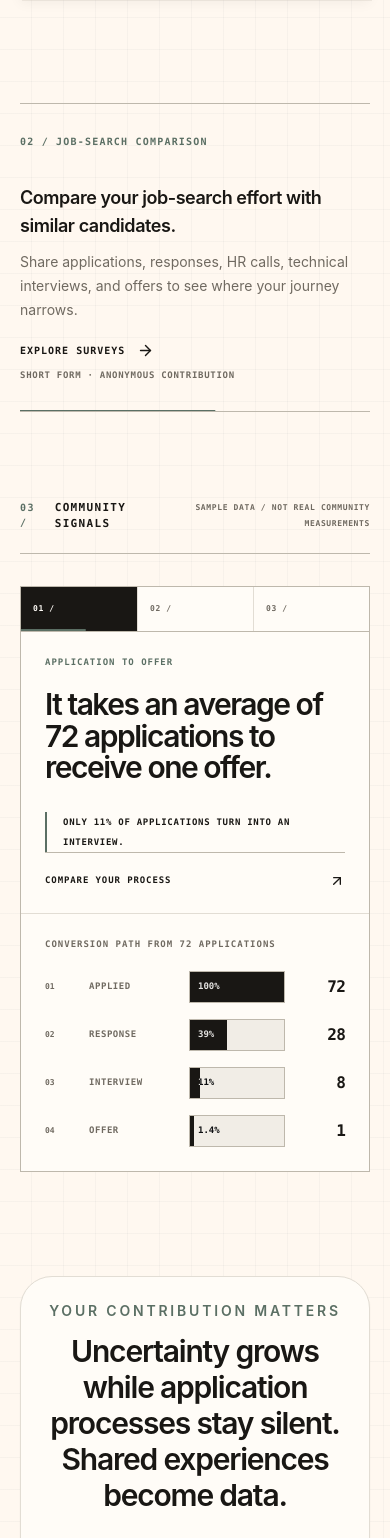
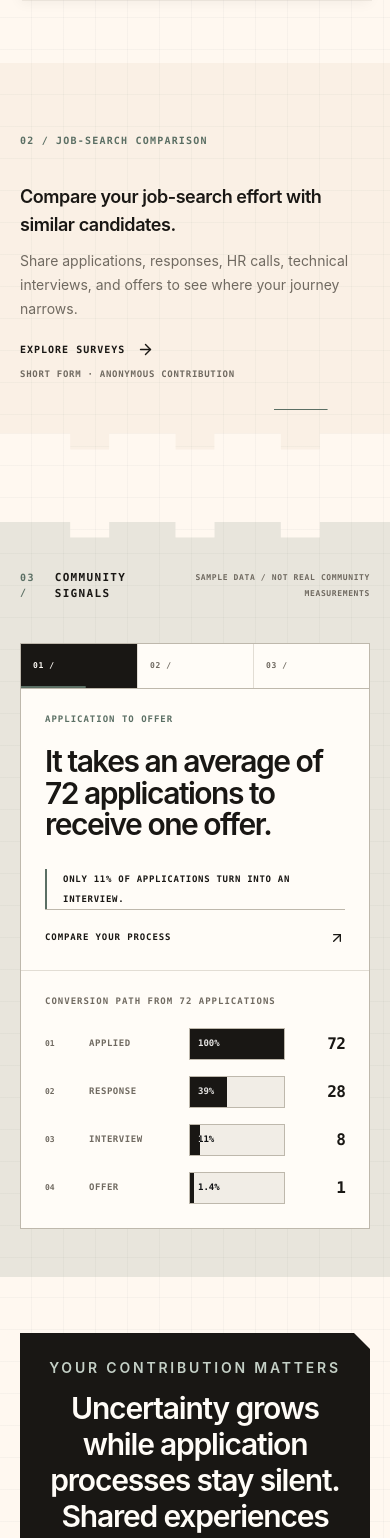
Before and after one commit to canyavuzdb/interview-memory, a Next.js app: page /en in a window 390 px wide. Shown: the part 1550-3088 px from the top of the page. Built offline with nearby package versions, Linux system fonts and the light colour scheme.

Commit message:
feat: refine landing section rhythm and interlocking transitions

```diff
--- a/app/[locale]/page.jsx
+++ b/app/[locale]/page.jsx
@@ -157,27 +157,31 @@ export default async function HomePage({ params }) {
         </div>
       </section>
 
-      <SurveyLaunchBanner
-        copy={messages.home.surveyPrompt}
-        href={`/${locale}/surveys`}
-      />
+      <div className="landing-puzzle-flow">
+        <div className="landing-survey-zone">
+          <SurveyLaunchBanner
+            copy={messages.home.surveyPrompt}
+            href={`/${locale}/surveys`}
+          />
+        </div>
 
-      <div id="stats">
-        <CommunityStats copy={messages.community} locale={locale} />
+        <div id="stats" className="landing-data-zone scroll-mt-16">
+          <CommunityStats copy={messages.community} locale={locale} />
+        </div>
       </div>
 
-      <section className="mx-auto max-w-7xl px-5 py-14 pb-20 sm:px-6 lg:px-8">
-        <div className="rounded-[2rem] border border-line bg-surface p-6 text-center shadow-sm md:p-10">
-          <p className="text-sm font-semibold uppercase tracking-[0.2em] text-accent">
+      <section className="landing-closing-zone px-5 py-14 pb-20 sm:px-6 lg:px-8">
+        <div className="landing-closing-panel mx-auto max-w-7xl border border-ink bg-ink p-6 text-center text-surface md:p-10">
+          <p className="text-sm font-semibold uppercase tracking-[0.2em] text-[var(--inverse-muted)]">
             {messages.home.finalCta.eyebrow}
           </p>
-          <h2 className="mx-auto mt-3 min-h-[180px] max-w-3xl text-3xl font-semibold tracking-[-0.04em] sm:text-4xl md:min-h-0">
+          <h2 className="mx-auto mt-3 min-h-[180px] max-w-3xl text-3xl font-semibold tracking-[-0.04em] text-surface sm:text-4xl md:min-h-0">
             {messages.home.finalCta.title}
           </h2>
           <div className="mt-7 flex flex-col justify-center gap-3 sm:flex-row">
             <Link
               href={`/${locale}/surveys/company-experience`}
-              className="inline-flex w-full items-center justify-center gap-2 rounded-full bg-ink px-6 py-3 text-sm font-semibold text-surface transition hover:-translate-y-0.5 hover:bg-accentDark sm:w-[280px]"
+              className="inline-flex w-full items-center justify-center gap-2 border border-surface bg-surface px-6 py-3 text-sm font-semibold text-ink transition hover:-translate-y-0.5 hover:border-accent hover:bg-accent sm:w-[280px]"
             >
               <StableLocalizedText reserve={alternateMessages.home.finalCta.company}>
                 {messages.home.finalCta.company}
@@ -187,12 +191,12 @@ export default async function HomePage({ params }) {
 
             <Link
               href={`/${locale}/surveys/application-benchmark`}
-              className="group inline-flex w-full items-center justify-center gap-2 rounded-full border border-[var(--line-strong)] bg-canvas px-6 py-3 text-sm font-semibold text-ink transition hover:-translate-y-0.5 hover:border-[var(--accent-border)] sm:w-[280px]"
+              className="group inline-flex w-full items-center justify-center gap-2 border border-[var(--inverse-subtle)] bg-transparent px-6 py-3 text-sm font-semibold text-surface transition hover:-translate-y-0.5 hover:border-[var(--inverse-muted)] hover:bg-[var(--inverse-overlay)] sm:w-[280px]"
             >
               <StableLocalizedText reserve={alternateMessages.home.finalCta.benchmark}>
                 {messages.home.finalCta.benchmark}
               </StableLocalizedText>
-              <ArrowRight size={17} className="transition group-hover:translate-x-0.5 group-hover:text-accentDark" />
+              <ArrowRight size={17} className="transition group-hover:translate-x-0.5 group-hover:text-[var(--inverse-muted)]" />
             </Link>
           </div>
         </div>
--- a/app/globals.css
+++ b/app/globals.css
@@ -293,6 +293,206 @@ body {
   background-size: 32px 32px;
 }
 
+.landing-puzzle-flow {
+  --landing-puzzle-depth: 24px;
+  position: relative;
+}
+
+.landing-survey-zone {
+  position: relative;
+  isolation: isolate;
+}
+
+.landing-survey-zone::before {
+  position: absolute;
+  z-index: 0;
+  inset: 0;
+  content: '';
+  pointer-events: none;
+  background-color: color-mix(in srgb, var(--status-rejected) 6%, var(--grid-canvas));
+  background-image:
+    linear-gradient(var(--grid-line) 1px, transparent 1px),
+    linear-gradient(90deg, var(--grid-line) 1px, transparent 1px);
+  background-position: -1px -1px;
+  background-size: 32px 32px;
+  clip-path: polygon(
+    0 0,
+    100% 0,
+    100% calc(100% - 24px),
+    82% calc(100% - 24px),
+    82% 100%,
+    72% 100%,
+    72% calc(100% - 24px),
+    55% calc(100% - 24px),
+    55% 100%,
+    45% 100%,
+    45% calc(100% - 24px),
+    28% calc(100% - 24px),
+    28% 100%,
+    18% 100%,
+    18% calc(100% - 24px),
+    0 calc(100% - 24px)
+  );
+  transition: background-color 420ms cubic-bezier(0.16, 1, 0.3, 1);
+}
+
+.landing-survey-zone > * {
+  position: relative;
+  z-index: 1;
+}
+
+.landing-survey-zone:focus-within::before {
+  background-color: color-mix(in srgb, var(--status-rejected) 13%, var(--grid-canvas));
+}
+
+@media (hover: hover) and (pointer: fine) {
+  .landing-survey-zone:hover::before {
+    background-color: color-mix(in srgb, var(--status-rejected) 13%, var(--grid-canvas));
+  }
+}
+
+.landing-data-zone {
+  position: relative;
+  isolation: isolate;
+  margin-top: calc(0px - var(--landing-puzzle-depth));
+}
+
+.landing-data-zone::before {
+  position: absolute;
+  z-index: 0;
+  inset: 0;
+  content: '';
+  pointer-events: none;
+  background-color: color-mix(in srgb, var(--accent) 14%, var(--grid-canvas));
+  background-image:
+    linear-gradient(var(--grid-line) 1px, transparent 1px),
+    linear-gradient(90deg, var(--grid-line) 1px, transparent 1px);
+  background-position: -1px -1px;
+  background-size: 32px 32px;
+  clip-path: polygon(
+    0 0,
+    18% 0,
+    18% 24px,
+    28% 24px,
+    28% 0,
+    45% 0,
+    45% 24px,
+    55% 24px,
+    55% 0,
+    72% 0,
+    72% 24px,
+    82% 24px,
+    82% 0,
+    100% 0,
+    100% 100%,
+    0 100%
+  );
+}
+
+.landing-data-zone > * {
+  position: relative;
+  z-index: 1;
+}
+
+@keyframes landing-puzzle-lock {
+  from {
+    margin-top: clamp(72px, 8vw, 128px);
+  }
+  to {
+    margin-top: calc(0px - var(--landing-puzzle-depth));
+  }
+}
+
+@supports (animation-timeline: view()) {
+  .landing-puzzle-flow {
+    view-timeline-name: --landing-puzzle;
+    view-timeline-axis: block;
+  }
+
+  .landing-data-zone {
+    animation: landing-puzzle-lock 1ms linear both;
+    animation-range: entry 12% cover 38%;
+    animation-timeline: --landing-puzzle;
+  }
+}
+
+.landing-closing-zone {
+  position: relative;
+}
+
+.landing-closing-panel {
+  clip-path: polygon(
+    0 0,
+    calc(100% - 32px) 0,
+    100% 32px,
+    100% 100%,
+    32px 100%,
+    0 calc(100% - 32px)
+  );
+  filter: drop-shadow(0 20px 36px color-mix(in srgb, var(--ink) 16%, transparent));
+}
+
+@media (max-width: 639px) {
+  .landing-puzzle-flow {
+    --landing-puzzle-depth: 16px;
+  }
+
+  .landing-survey-zone::before {
+    inset: 0;
+    clip-path: polygon(
+      0 0,
+      100% 0,
+      100% calc(100% - 16px),
+      82% calc(100% - 16px),
+      82% 100%,
+      72% 100%,
+      72% calc(100% - 16px),
+      55% calc(100% - 16px),
+      55% 100%,
+      45% 100%,
+      45% calc(100% - 16px),
+      28% calc(100% - 16px),
+      28% 100%,
+      18% 100%,
+      18% calc(100% - 16px),
+      0 calc(100% - 16px)
+    );
+  }
+
+  .landing-data-zone::before {
+    inset: 0;
+    clip-path: polygon(
+      0 0,
+      18% 0,
+      18% 16px,
+      28% 16px,
+      28% 0,
+      45% 0,
+      45% 16px,
+      55% 16px,
+      55% 0,
+      72% 0,
+      72% 16px,
+      82% 16px,
+      82% 0,
+      100% 0,
+      100% 100%,
+      0 100%
+    );
+  }
+
+  .landing-closing-panel {
+    clip-path: polygon(
+      0 0,
+      calc(100% - 16px) 0,
+      100% 16px,
+      100% 100%,
+      16px 100%,
+      0 calc(100% - 16px)
+    );
+  }
+}
+
 @keyframes analytics-tab-fill {
   from {
     transform: scaleX(0);
@@ -358,6 +558,11 @@ body {
 }
 
 @media (prefers-reduced-motion: reduce) {
+  .landing-data-zone {
+    margin-top: calc(0px - var(--landing-puzzle-depth));
+    animation: none;
+  }
+
   .hero-color-sweep-cta,
   .hero-color-sweep-cta::before {
     transition: none;
--- a/components/CommunityStats.jsx
+++ b/components/CommunityStats.jsx
@@ -137,7 +137,7 @@ export default function CommunityStats({ copy, locale }) {
 
   return (
     <section className="mx-auto max-w-7xl px-5 py-12 sm:px-6 lg:px-8 lg:py-14">
-      <div className="flex items-center justify-between gap-5 border-b border-[var(--line-strong)] pb-5">
+      <div className="flex items-center justify-between gap-5 pb-2">
         <div className="flex items-baseline gap-3">
           <p className="font-mono text-[10px] font-bold uppercase tracking-[0.14em] text-accent">
             {copy.eyebrow}
--- a/components/SurveyLaunchBanner.jsx
+++ b/components/SurveyLaunchBanner.jsx
@@ -30,7 +30,7 @@ export default function SurveyLaunchBanner({ copy, href }) {
       <Link
         id="surveys"
         href={href}
-        className="survey-launch-banner group relative grid overflow-hidden border-y border-[var(--line-strong)] py-7 transition-colors duration-300 hover:bg-[var(--accent-soft)] md:grid-cols-[11rem_minmax(0,1fr)_auto] md:items-center md:gap-10 md:px-5 lg:gap-14"
+        className="survey-launch-banner group relative grid overflow-hidden py-7 md:grid-cols-[11rem_minmax(0,1fr)_auto] md:items-center md:gap-10 md:px-5 lg:gap-14"
       >
         <span className="relative block min-h-10 overflow-hidden font-mono text-[10px] font-bold uppercase leading-5 tracking-[0.12em] text-accent md:min-h-0">
           {previousIndex !== null && (
@@ -85,7 +85,7 @@ export default function SurveyLaunchBanner({ copy, href }) {
         <span
           key={`progress-${activeIndex}-${cycleKey}`}
           aria-hidden="true"
-          className="survey-launch-progress absolute bottom-0 left-0 h-px w-full bg-accent"
+          className="survey-launch-progress absolute bottom-0 right-0 h-px w-24 bg-accent md:right-5"
           onAnimationEnd={advanceItem}
         />
       </Link>
```
